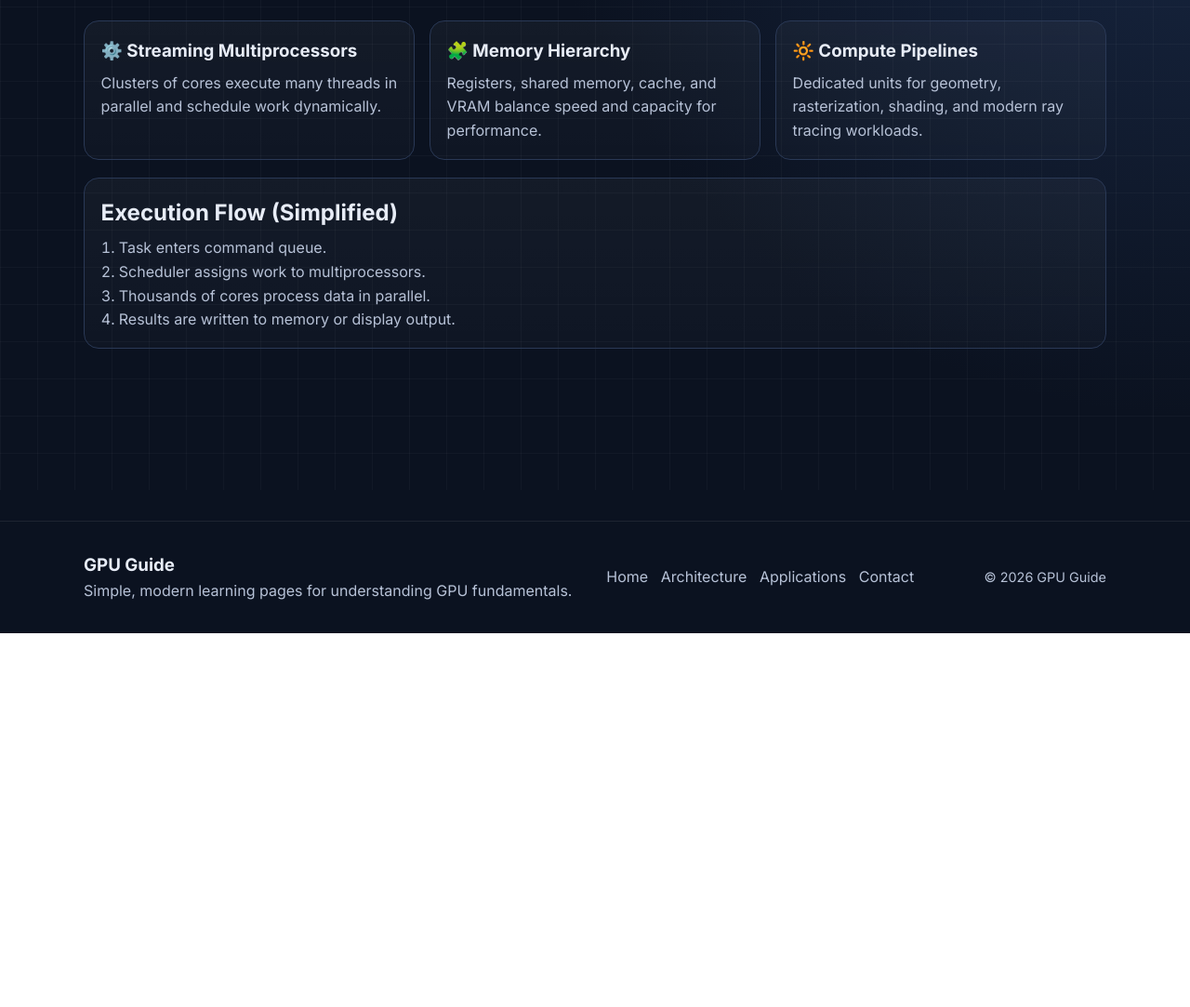
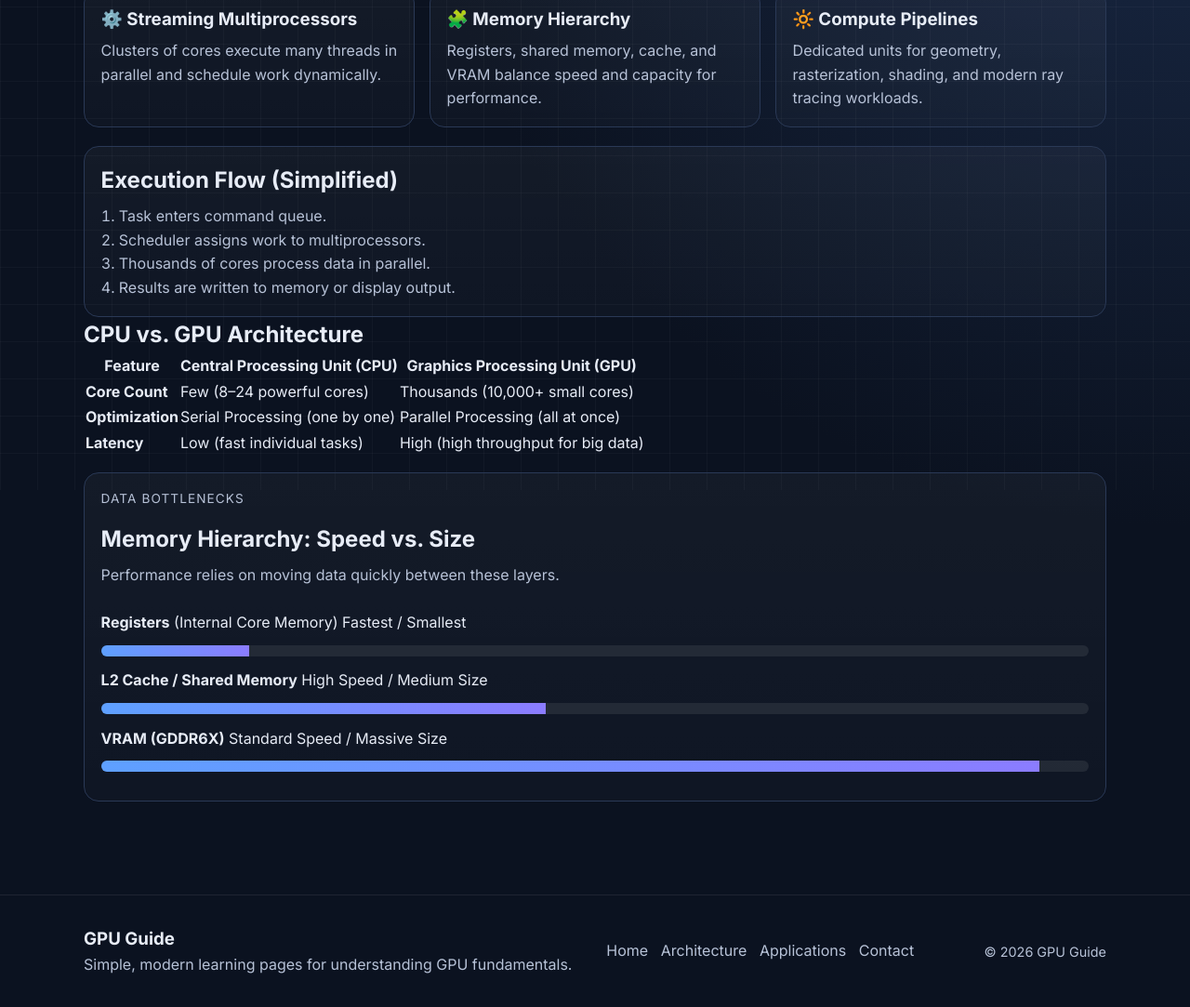
Before and after one commit to daminokun/pakcik-mubin, a plain HTML site: page architecture.html in a window 1280 px wide. Shown: the part 273-1356 px from the top of the page at 93% size. Before the commit the page ends 954 px from the top, so only its background shows below. Drawn offline with Linux system fonts and the light colour scheme.

Commit message:
Add CPU vs GPU comparison and memory hierarchy section
Added a comparison section for CPU and GPU architecture along with a visual representation of memory hierarchy.

```diff
--- a/architecture.html
+++ b/architecture.html
@@ -34,7 +34,6 @@
         <section class="section">
             <div class="container">
                 <div class="section-head">
-                    <p class="eyebrow">Page 2</p>
                     <h1>GPU Architecture</h1>
                     <p>Core components that help GPUs execute parallel tasks efficiently.</p>
                 </div>
@@ -65,7 +64,69 @@
                         <li>Results are written to memory or display output.</li>
                     </ol>
                 </div>
-            </div>
+				<div class="comparison-section reveal">
+						<h2>CPU vs. GPU Architecture</h2>
+						<table>
+							<thead>
+								<tr>
+									<th>Feature</th>
+									<th>Central Processing Unit (CPU)</th>
+									<th>Graphics Processing Unit (GPU)</th>
+								</tr>
+							</thead>
+							<tbody>
+								<tr>
+									<td><strong>Core Count</strong></td>
+									<td>Few (8–24 powerful cores)</td>
+									<td>Thousands (10,000+ small cores)</td>
+								</tr>
+								<tr>
+									<td><strong>Optimization</strong></td>
+									<td>Serial Processing (one by one)</td>
+									<td>Parallel Processing (all at once)</td>
+								</tr>
+								<tr>
+									<td><strong>Latency</strong></td>
+									<td>Low (fast individual tasks)</td>
+									<td>High (high throughput for big data)</td>
+								</tr>
+							</tbody>
+						</table>
+					</div>
+				<div class="visual-card reveal featured-gpu">
+					<div class="section-head">
+						<p class="eyebrow">Data Bottlenecks</p>
+						<h2>Memory Hierarchy: Speed vs. Size</h2>
+						<p>Performance relies on moving data quickly between these layers.</p>
+					</div>
+
+					<div class="memory-viz">
+						<div class="data-item">
+							<div class="label-group">
+								<span><strong>Registers</strong> (Internal Core Memory)</span>
+								<span class="muted">Fastest / Smallest</span>
+							</div>
+							<div class="data-bar"><span style="--w: 15%"></span></div>
+						</div>
+
+						<div class="data-item">
+							<div class="label-group">
+								<span><strong>L2 Cache / Shared Memory</strong></span>
+								<span class="muted">High Speed / Medium Size</span>
+							</div>
+							<div class="data-bar"><span style="--w: 45%"></span></div>
+						</div>
+
+						<div class="data-item">
+							<div class="label-group">
+								<span><strong>VRAM (GDDR6X)</strong></span>
+								<span class="muted">Standard Speed / Massive Size</span>
+							</div>
+							<div class="data-bar"><span style="--w: 95%"></span></div>
+						</div>
+					</div>
+				</div>
+			</div>
         </section>
     </main>
 
```
